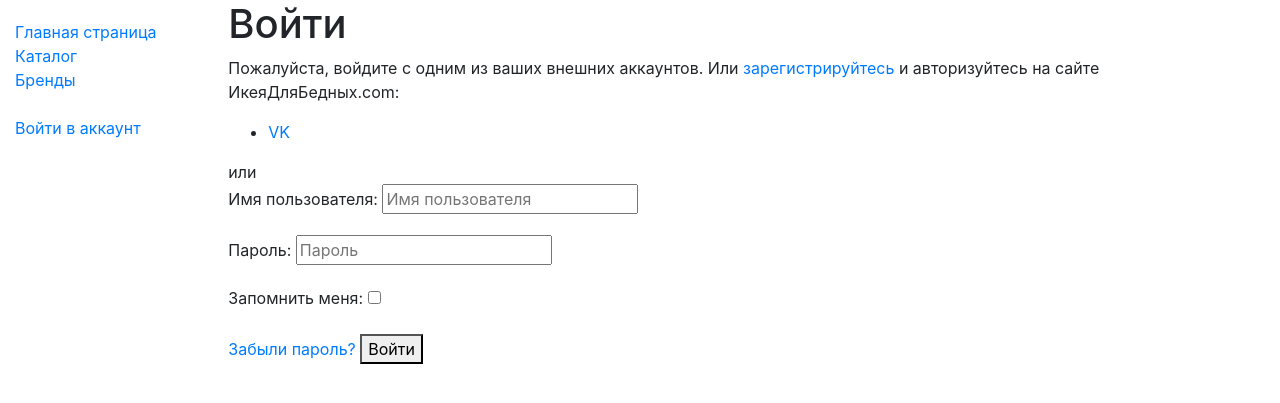
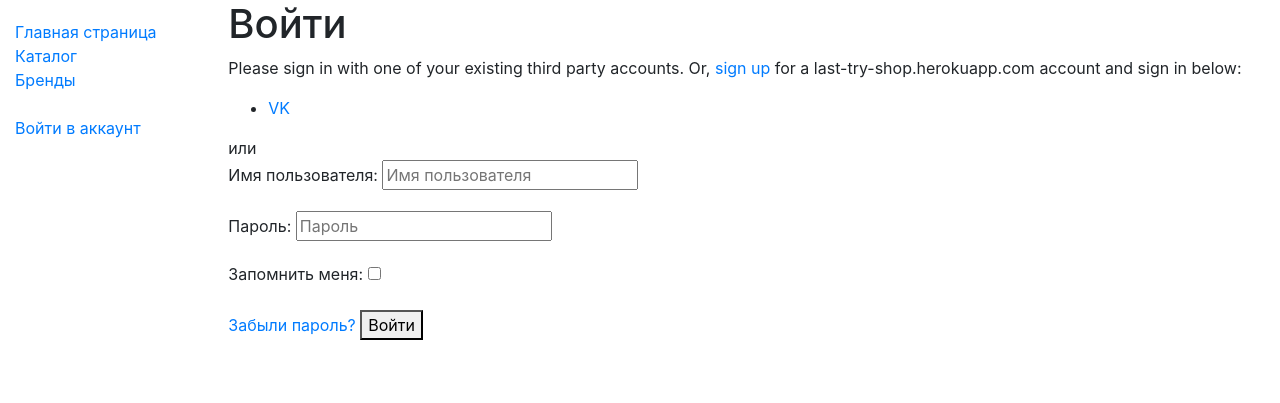
Before and after one commit to dedvnutree/DevOps-Autumn2021, a Django app: page /accounts/login/ in a window 1280 px wide. Shown: the top 403 px of the page. Run offline with Django 3.2, Linux system fonts and the light colour scheme; some libraries are stand-ins or nearby versions.

Commit message:
fix template

```diff
--- a/templates/account/login.html
+++ b/templates/account/login.html
@@ -14,7 +14,7 @@
 {% if socialaccount_providers %}
 <p>{% blocktrans with site.name as site_name %}Please sign in with one
 of your existing third party accounts. Or, <a href="{{ signup_url }}">sign up</a>
-for a {{ site_name }} account and sign in below:{% endblocktrans %}</p>
+for a last-try-shop.herokuapp.com account and sign in below:{% endblocktrans %}</p>
 
 <div class="socialaccount_ballot">
 
```
Also changed, not shown: catalog/views.py (+0 -14 lines), db.sqlite3.
